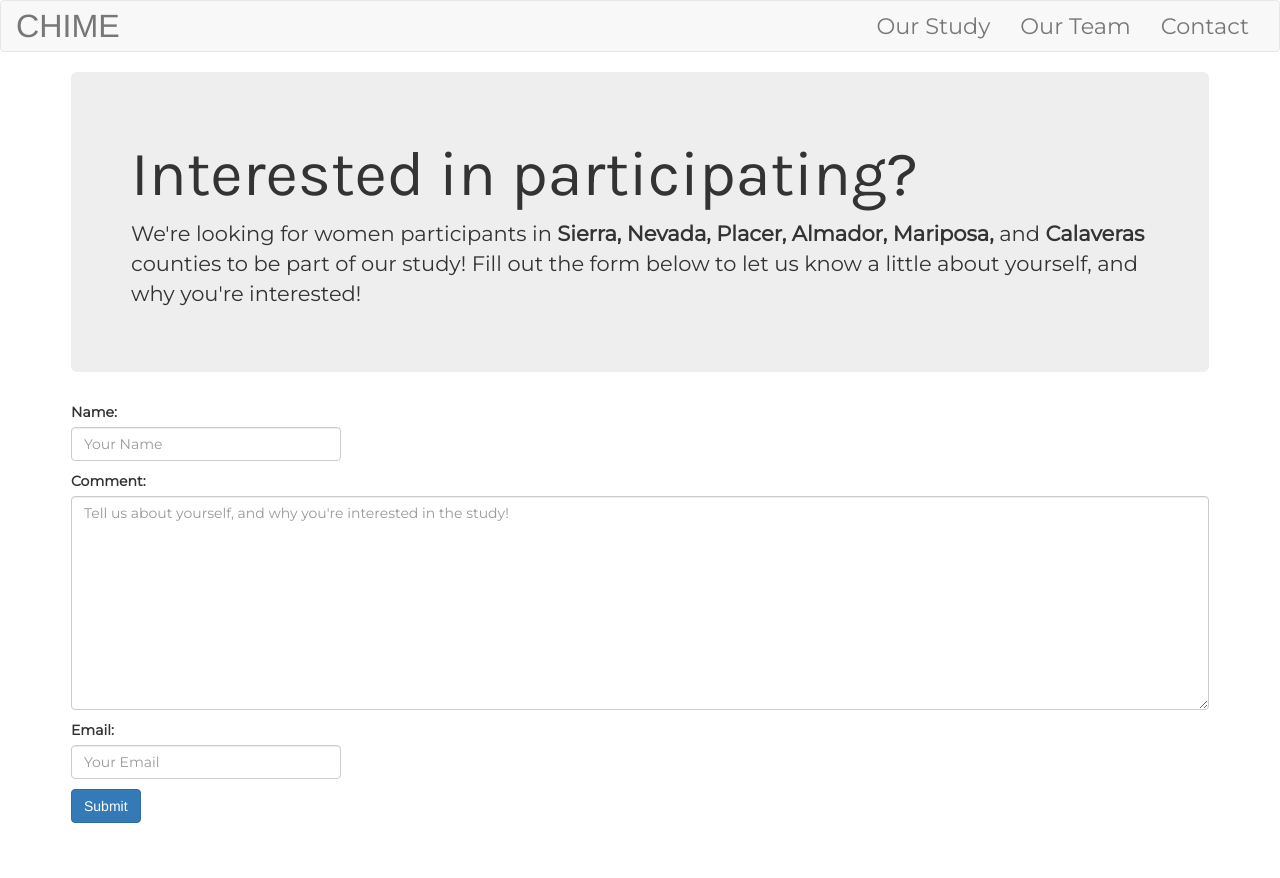
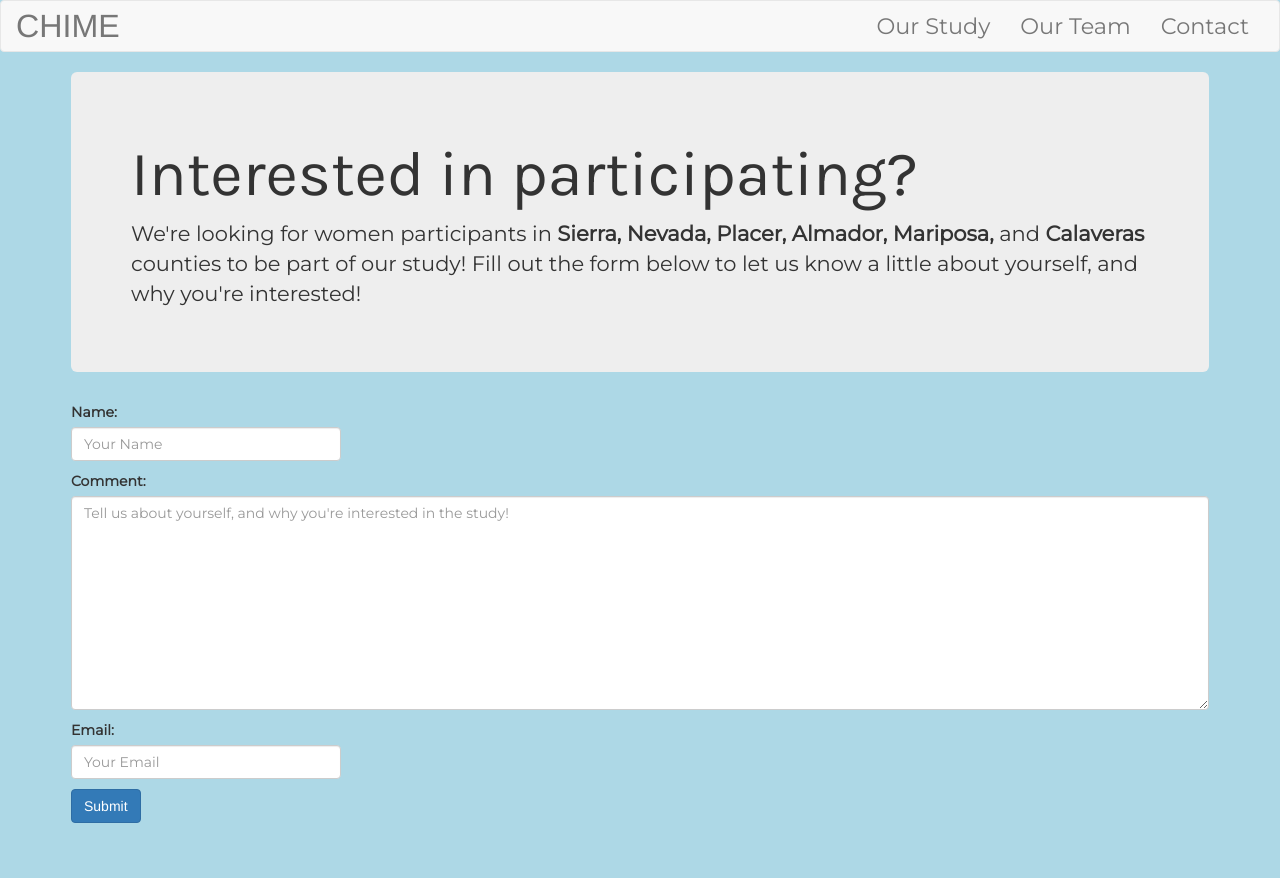
Before and after one commit to westonslaughter/CHIME, a Django app: page /info/ in a window 1280 px wide. Run offline with Django 3.2, Linux system fonts and the light colour scheme; some libraries are stand-ins or nearby versions.

Commit message:
More color

```diff
--- a/studysite/static/studysite/css/master.css
+++ b/studysite/static/studysite/css/master.css
@@ -1,3 +1,7 @@
+
+body {
+  background-color: lightblue;
+}
 
 h1 {
   font-family: 'Karla', sans-serif;
--- a/studysite/templates/base.html
+++ b/studysite/templates/base.html
@@ -28,7 +28,7 @@
      </script>
      <link href="https://fonts.googleapis.com/css2?family=Karla&family=Montserrat&display=swap" rel="stylesheet">
   </head>
-  <body style:"background-color:#77A6F7">
+  <body style:"background-color:#77A6F7;">
 
   <body>
 
```
